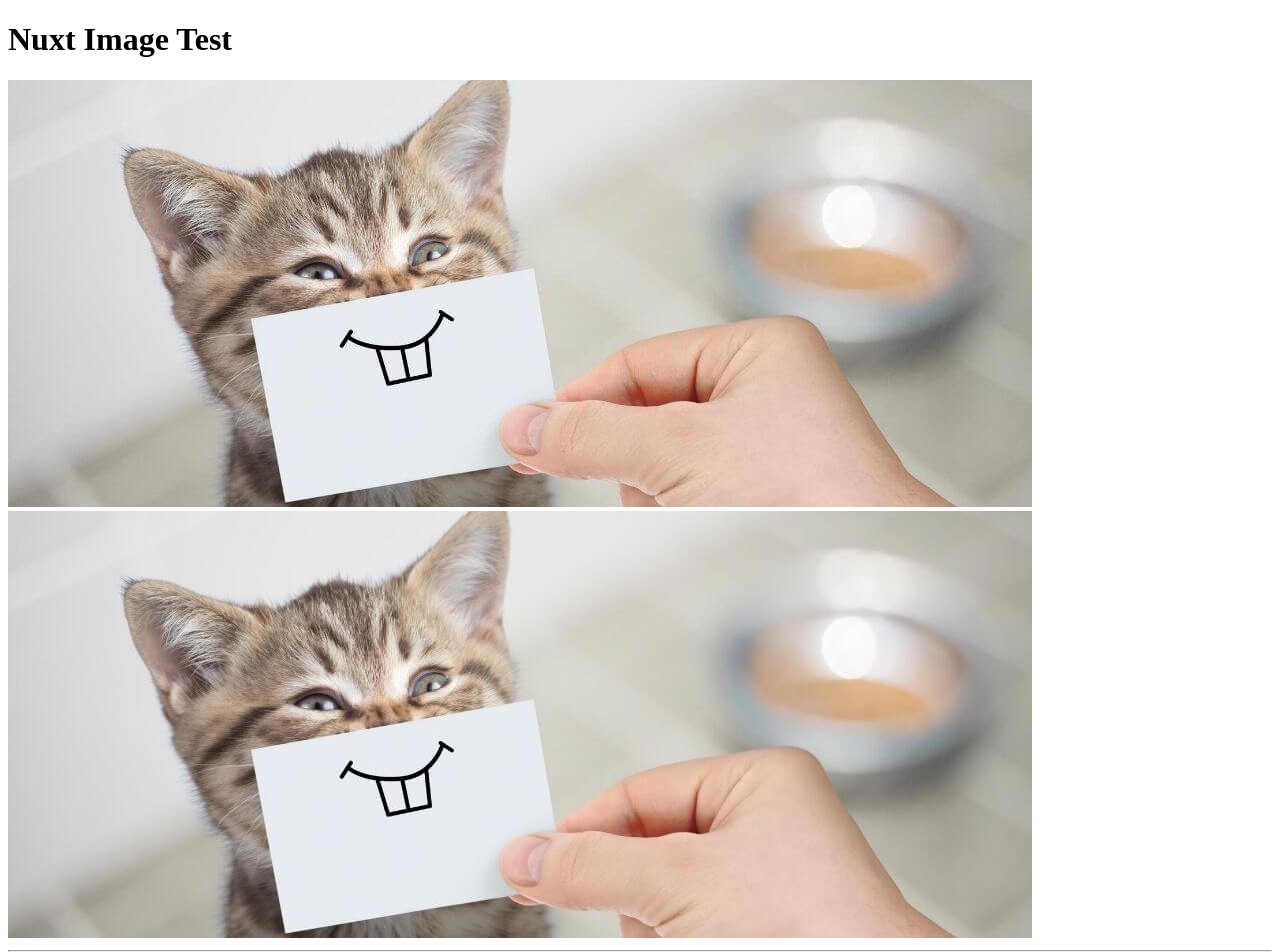
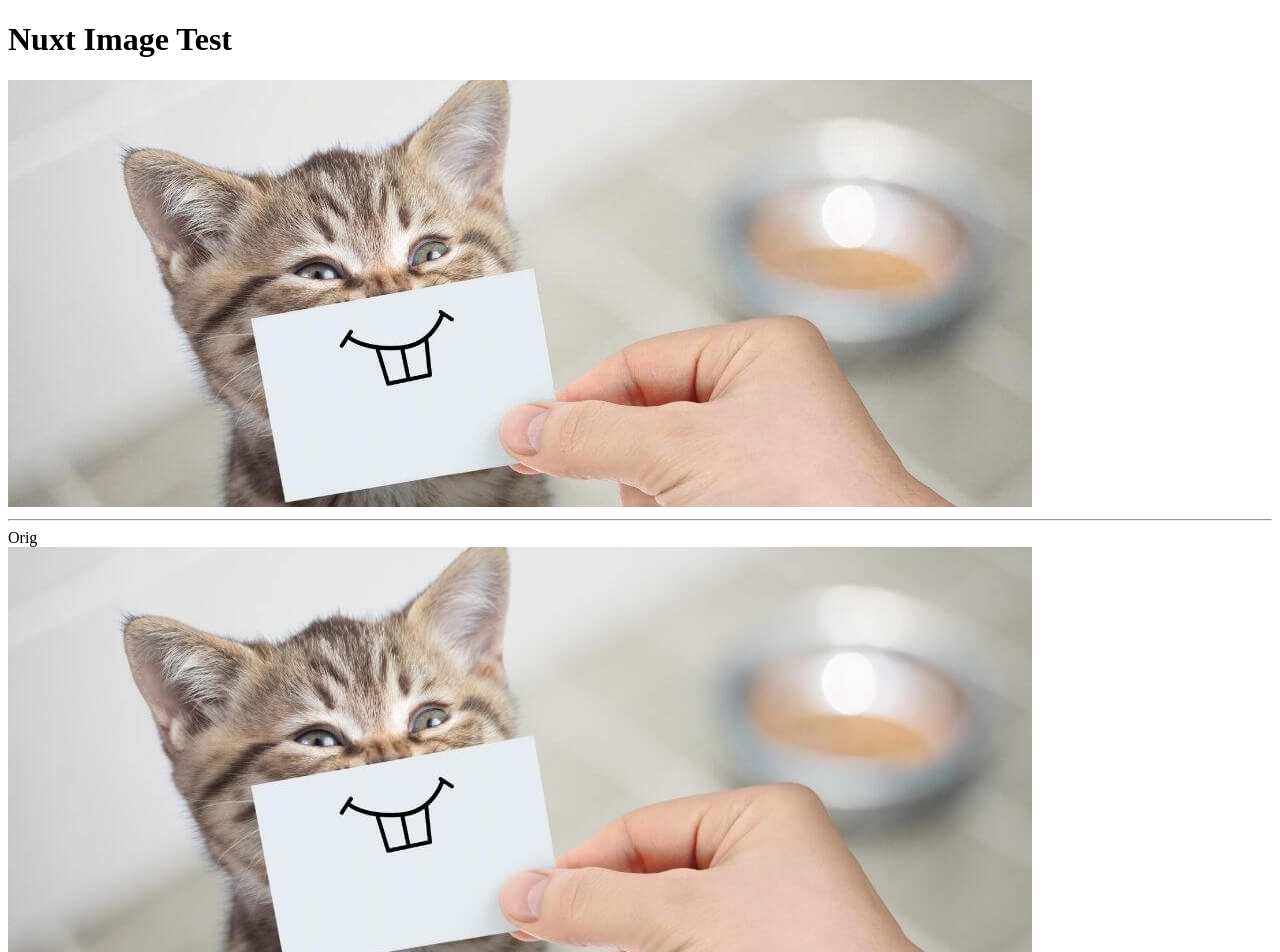
Before and after one commit to DavidDeSloovere/nuxt-image-issue-1, a Nuxt app: page / in a window 1280 px wide. Shown: the top 952 px of the page. Built offline with nearby package versions, Linux system fonts and the light colour scheme.

Commit message:
remove cloudflare

```diff
--- a/app.vue
+++ b/app.vue
@@ -2,8 +2,6 @@
   <div>
     <h1>Nuxt Image Test</h1>
     <NuxtImg src="/cat.jpg" width="1024" quality="1" format="webp" />
-<NuxtImg provider="cloudflare" src="/cat.jpg" width="1024" quality="1" format="webp" />
-
 
     <hr>
     Orig<br>
```
